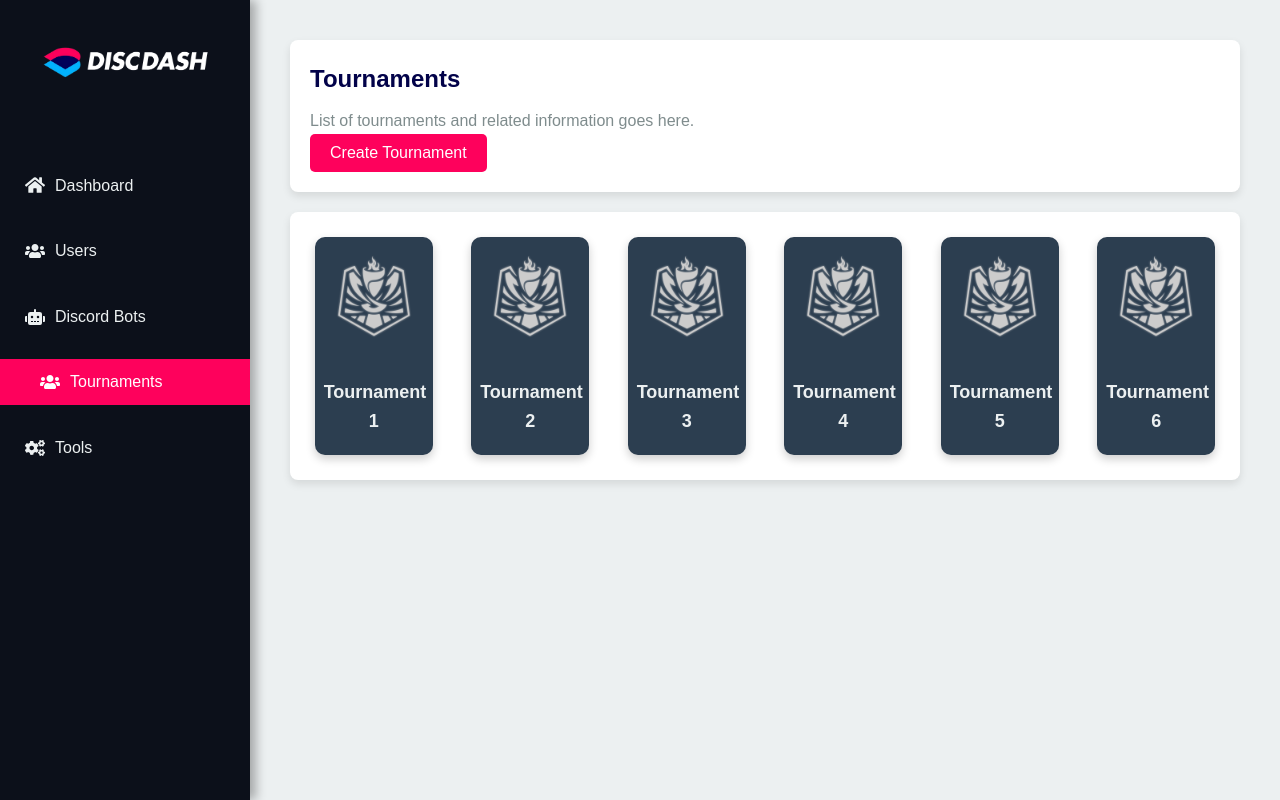
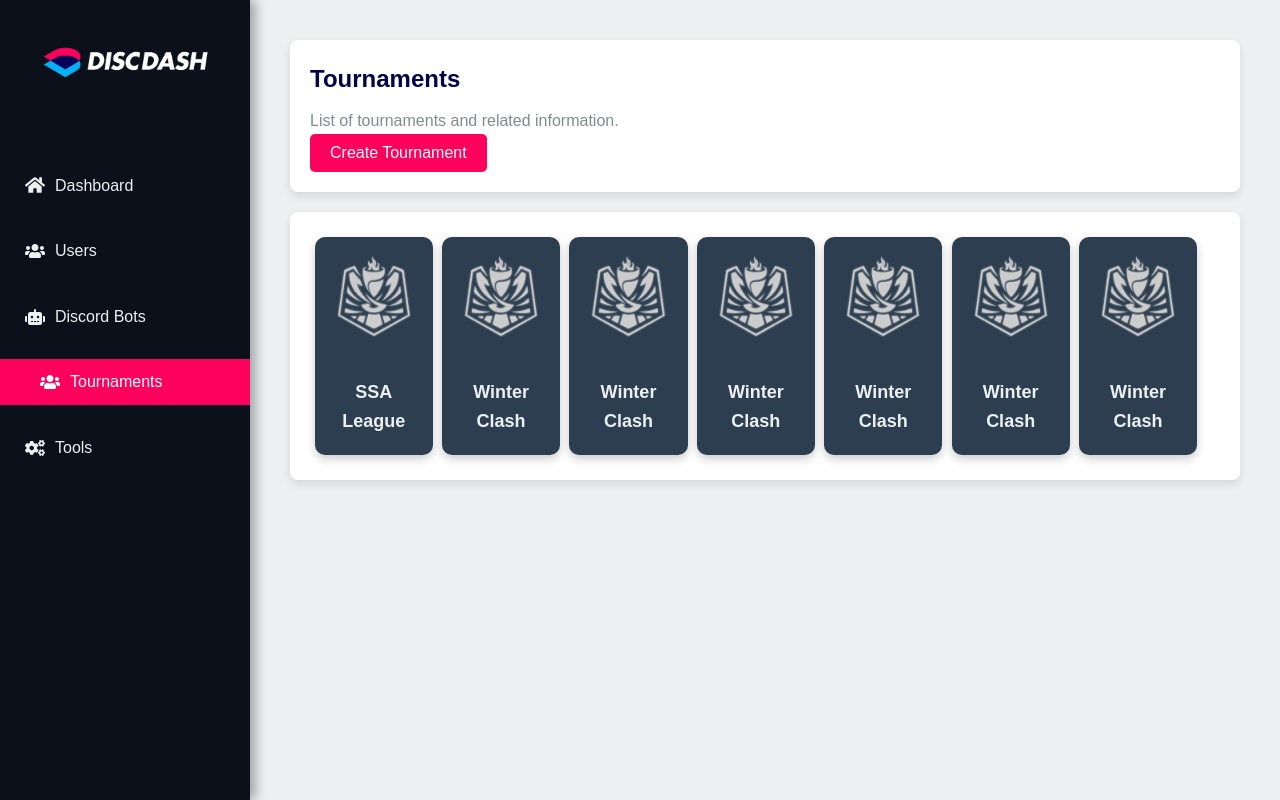
Before and after one commit to ZypherrGuy/lolza-discord-dashboard, a React (Vite) app: page /tournaments in a window 1280 px wide. Built offline with nearby package versions, Linux system fonts and the light colour scheme.

Commit message:
dev/ tournament pages and Modal

```diff
--- /dev/null
+++ b/src/components/overlayModal/OverlayModal.css
@@ -0,0 +1,53 @@
+/* Modal overlay to cover the entire screen */
+.modal-overlay {
+  position: fixed;
+  top: 0;
+  left: 0;
+  right: 0;
+  bottom: 0;
+  background-color: rgba(0, 0, 0, 0.5);
+  display: flex;
+  align-items: center;
+  justify-content: center;
+  z-index: 1000;
+}
+
+/* Modal content area */
+.modal-content {
+  background: #ffffff;
+  padding: 20px;
+  border-radius: 8px;
+  max-width: 500px;
+  width: 90%;
+  min-width: 300px;
+  min-height: 200px;
+  box-shadow: 0 4px 8px rgba(0, 0, 0, 0.2);
+  position: relative;
+  display: flex;
+  flex-direction: column;
+  align-items: center;
+  justify-content: center;
+}
+
+/* Modal heading */
+.modal-heading {
+  text-align: center;
+  font-size: 1.5rem;
+  font-weight: bold;
+  margin-bottom: 15px;
+  color: #333;
+}
+
+/* Close button in the modal */
+.modal-close-button {
+  position: absolute;
+  top: 10px;
+  right: 10px;
+  border: none;
+  cursor: pointer;
+}
+
+.close-icon {
+  width: 20px;
+  height: 20px;
+}
--- /dev/null
+++ b/src/components/overlayModal/OverlayModal.tsx
@@ -0,0 +1,28 @@
+import React from 'react';
+import './OverlayModal.css';
+import closeIcon from '../../assets/operators/close.svg';
+
+interface ModalProps {
+  isOpen: boolean;
+  onClose: () => void;
+  heading?: string;
+  children: React.ReactNode;
+}
+
+const OverlayModal: React.FC<ModalProps> = ({ isOpen, onClose, heading, children }) => {
+  if (!isOpen) return null;
+
+  return (
+    <div className="modal-overlay" onClick={onClose}>
+      <div className="modal-content" onClick={(e) => e.stopPropagation()}>
+        <button className="modal-close-button" onClick={onClose}>
+          <img src={closeIcon} alt="Close" className="close-icon" />
+        </button>
+        {heading && <h2 className="modal-heading">{heading}</h2>}
+        {children}
+      </div>
+    </div>
+  );
+};
+
+export default OverlayModal;
--- a/src/components/pageTile/PageTile.css
+++ b/src/components/pageTile/PageTile.css
@@ -9,6 +9,7 @@
   transition: transform 0.3s ease;
   text-align: center;
   box-shadow: 0px 4px 10px rgba(0, 0, 0, 0.2);
+  display: inline-block;
 }
 
 .tournament-tile:hover {
--- a/src/components/pageTile/PageTile.tsx
+++ b/src/components/pageTile/PageTile.tsx
@@ -4,7 +4,7 @@ import './PageTile.css';
 interface TournamentTileProps {
   logo: string;
   name: string;
-  info: string; // Additional info, like tournament status
+  info: string;
   onClick: () => void;
 }
 
--- a/src/index.css
+++ b/src/index.css
@@ -22,15 +22,11 @@ a {
 
 button {
   cursor: pointer;
-  background-color: #3498db;
   color: white;
   border: none;
+  background-color: transparent;
   padding: 10px 20px;
   font-size: 16px;
   border-radius: 5px;
   transition: background-color 0.3s ease;
 }
-
-button:hover {
-  background-color: #2980b9;
-}
--- a/src/pages/tournamentspage/TournamentsPage.css
+++ b/src/pages/tournamentspage/TournamentsPage.css
@@ -1,12 +1,5 @@
 .content-container {
   margin: 20px;
-}
-
-.tournament-tiles-container {
-  display: flex;
-  flex-wrap: wrap;
-  gap: 20px;
-  justify-content: space-between;
 }
 
 .overlay {
--- a/src/pages/tournamentspage/TournamentsPage.tsx
+++ b/src/pages/tournamentspage/TournamentsPage.tsx
@@ -1,63 +1,65 @@
-import React, { useState } from 'react';
+import { useState } from 'react';
 import './TournamentsPage.css';
+import TournamentTile from '../../components/pageTile/PageTile';
+import OverlayModal from '../../components/overlayModal/OverlayModal';
 import Button from '../../components/button/Button';
-import TournamentTile from '../../components/pageTile/PageTile';
-import TileLogo from '../../assets/CMS/Tournaments/Tiles/sal.png';
+import DefaultLogo from '../../assets/CMS/Tournaments/Tiles/sal.png';
 
-const TournamentsPage: React.FC = () => {
-  const [showOverlay, setShowOverlay] = useState(false);
-  const [selectedTournament, setSelectedTournament] = useState<any>(null);
+interface Tournament {
+  id: number;
+  name: string;
+  logo: string;
+  info: string;
+}
 
-  // Sample data for tournaments (replace with actual data fetching)
-  const tournaments = [
-    { logo: TileLogo, name: 'Tournament 1', info: 'Ongoing' },
-    { logo: TileLogo, name: 'Tournament 2', info: 'Completed' },
-    { logo: TileLogo, name: 'Tournament 3', info: 'Upcoming' },
-    { logo: TileLogo, name: 'Tournament 4', info: 'Ongoing' },
-    { logo: TileLogo, name: 'Tournament 5', info: 'Upcoming' },
-    { logo: TileLogo, name: 'Tournament 6', info: 'Upcoming' },
-  ];
+const tournamentsData: Tournament[] = [
+  { id: 1, name: 'SSA League', logo: DefaultLogo, info: 'Ongoing' },
+  { id: 2, name: 'Winter Clash', logo: DefaultLogo, info: 'Upcoming' },
+  { id: 2, name: 'Winter Clash', logo: DefaultLogo, info: 'Upcoming' },
+  { id: 2, name: 'Winter Clash', logo: DefaultLogo, info: 'Upcoming' },
+  { id: 2, name: 'Winter Clash', logo: DefaultLogo, info: 'Upcoming' },
+  { id: 2, name: 'Winter Clash', logo: DefaultLogo, info: 'Upcoming' },
+  { id: 2, name: 'Winter Clash', logo: DefaultLogo, info: 'Upcoming' },
+  // Add more tournaments here
+];
 
-  const handleTileClick = (tournament: any) => {
+const TournamentsPage = () => {
+  const [selectedTournament, setSelectedTournament] = useState<Tournament | null>(null);
+  const [isModalOpen, setModalOpen] = useState(false);
+
+  const openModal = (tournament: Tournament) => {
     setSelectedTournament(tournament);
-    setShowOverlay(true);
+    setModalOpen(true);
   };
 
-  const closeOverlay = () => {
-    setShowOverlay(false);
+  const closeModal = () => {
     setSelectedTournament(null);
+    setModalOpen(false);
   };
 
   return (
     <>
       <div className="content-container">
         <h3>Tournaments</h3>
-        <p>List of tournaments and related information goes here.</p>
-        <Button label="Create Tournament" variant="primary" onClick={() => { /* Open create tournament modal */ }} />
+        <p>List of tournaments and related information.</p>
+        <Button onClick={() => console.log("Create Tournament")} label="Create Tournament" variant="primary" />
       </div>
 
-      <div className="content-container tournament-tiles-container">
-        {tournaments.map((tournament, index) => (
+      <div className="content-container tournaments-grid">
+        {tournamentsData.map((tournament) => (
           <TournamentTile
-            key={index}
+            key={tournament.id}
             logo={tournament.logo}
             name={tournament.name}
             info={tournament.info}
-            onClick={() => handleTileClick(tournament)}
+            onClick={() => openModal(tournament)}
           />
         ))}
       </div>
 
-      {showOverlay && selectedTournament && (
-        <div className="overlay" onClick={closeOverlay}>
-          <div className="overlay-content" onClick={(e) => e.stopPropagation()}>
-            <h2>{selectedTournament.name}</h2>
-            <img src={selectedTournament.logo} alt={selectedTournament.name} className="overlay-logo" />
-            <p>{selectedTournament.info}</p>
-            <Button label="Close" variant="secondary" onClick={closeOverlay} />
-          </div>
-        </div>
-      )}
+      <OverlayModal isOpen={isModalOpen} onClose={closeModal} heading={selectedTournament?.name || ''} children={undefined}>
+        {/* Modal content */}
+      </OverlayModal>
     </>
   );
 };
```
Also changed, not shown: src/assets/operators/close.svg (added), 1 other file (tests, documents, lock files or other folders).
